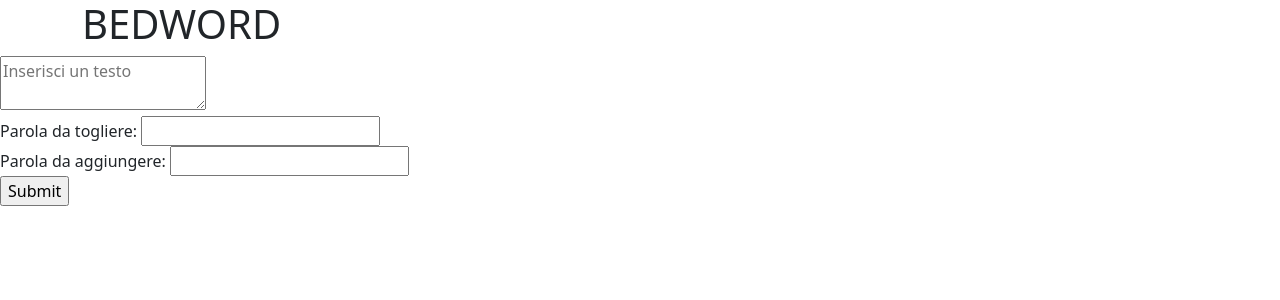
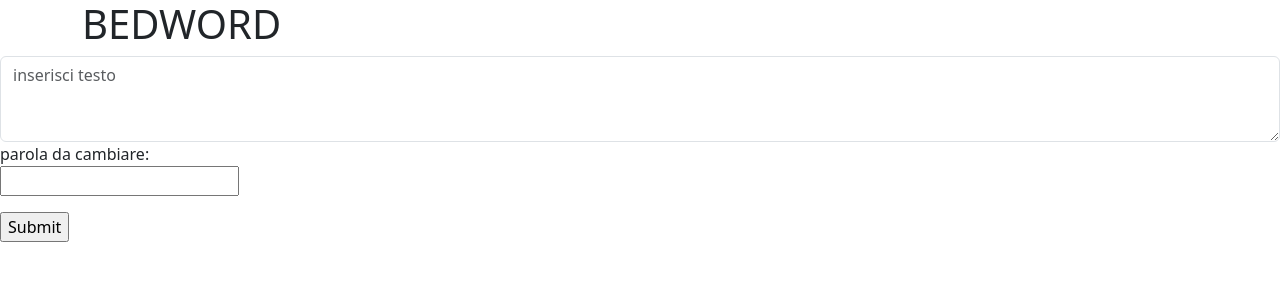
Before and after one commit to maurizio-marotta/php-badwords, a PHP site: page / in a window 1280 px wide. Shown: the top 300 px of the page. Run offline with PHP 8.4, Linux system fonts and the light colour scheme.

Commit message:
vedo la lunghezza

```diff
--- a/index.php
+++ b/index.php
@@ -12,12 +12,16 @@
     <h1>BEDWORD</h1>
   </div>
   <form action="./server.php" method="post">
-    <div class="paragraph">
-      <textarea id="para" name="paragrafo" placeholder="Inserisci un testo" required></textarea>
-    </div>
-    Parola da togliere: <input type="text" name="name"><br>
-    Parola da aggiungere: <input type="text" name="name"><br>
-    <input type="submit">
+  <div class="form-group">
+    <textarea class="form-control" id="text" name="text" rows="3" placeholder="inserisci testo"></textarea>
+  </div>
+  <div class="form-group">
+    <label for="fname">parola da cambiare:</label><br>
+    <input type="text" id="fname" name="parola">
+  </div>
+  <div class="bottone mt-3">
+    <input type="submit" value="Submit">
+  </div>
   </form>
 </body>
 <script src="https://cdn.jsdelivr.net/npm/bootstrap@5.3.0-alpha3/dist/js/bootstrap.bundle.min.js" integrity="sha384-ENjdO4Dr2bkBIFxQpeoTz1HIcje39Wm4jDKdf19U8gI4ddQ3GYNS7NTKfAdVQSZe" crossorigin="anonymous"></script>
```
Also changed, not shown: server.php (+9 -1 lines).
